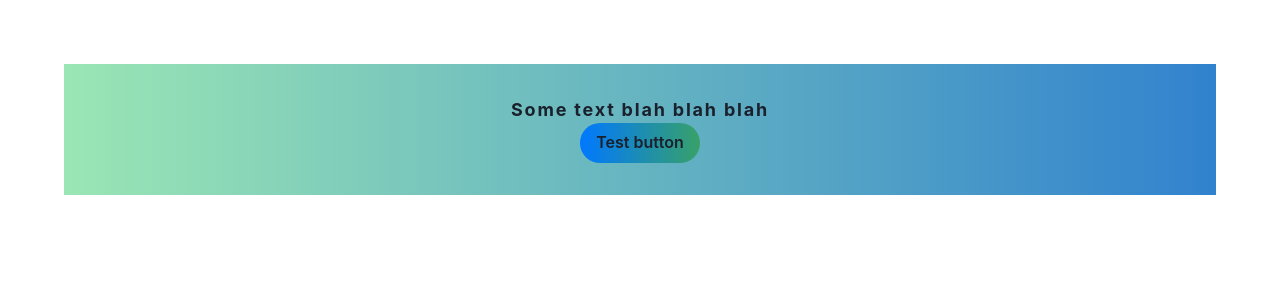
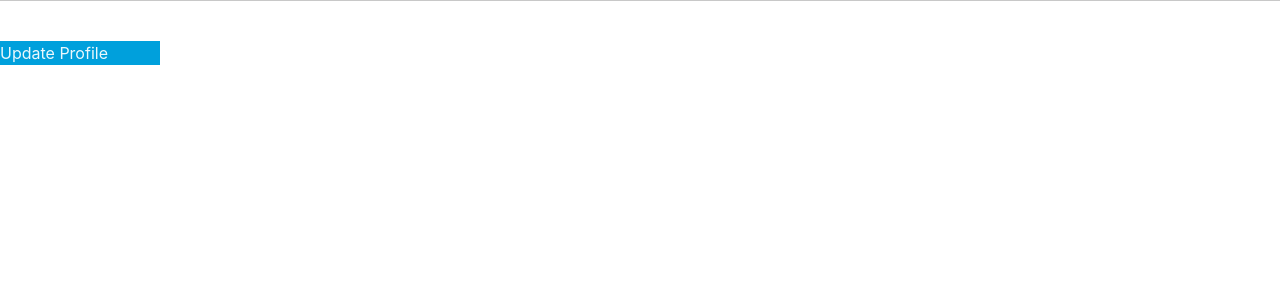
Before and after one commit to trilogy-group/tu2k22-chakra-template, a React (Create React App) app: page / in a window 1280 px wide. Shown: the top 300 px of the page. Built offline with nearby package versions, Linux system fonts and the light colour scheme.

Commit message:
component 12

```diff
--- a/src/App.tsx
+++ b/src/App.tsx
@@ -1,31 +1,14 @@
 import React from 'react'
-import { ChakraProvider, Center, Button, Text } from '@chakra-ui/react'
+import { ChakraProvider, Box, Divider, Text } from '@chakra-ui/react'
 
 const App = () => (
   <ChakraProvider resetCSS>
-    <Center
-      display="flex"
-      flexDirection="column"
-      alignItems="center"
-      justifyContent="flex-start"
-      m={16}
-      p={8}
-      backgroundColor="cyan.100"
-      bgGradient="linear(to right, green.200,blue.500)"
-    >
-      <Text opacity={1} fontWeight="bold" fontSize="lg" letterSpacing="widest">
-        Some text blah blah blah
-      </Text>
-      <Button
-        variant="ghost"
-        size="md"
-        bgGradient="linear(to right, messenger.500,green.500)"
-        borderRadius={100}
-        border={20}
-      >
-        Test button
-      </Button>
-    </Center>
+    <Box>
+      <Divider borderColor="blackAlpha.500" />
+      <Box backgroundColor="linkedin.500" width={40} mt={10}>
+        <Text color="whiteAlpha.900">Update Profile</Text>
+      </Box>
+    </Box>
   </ChakraProvider>
 )
 
```
Also changed, not shown: Screenshot 2022-09-13 at 6.47.48 PM.png (added).
